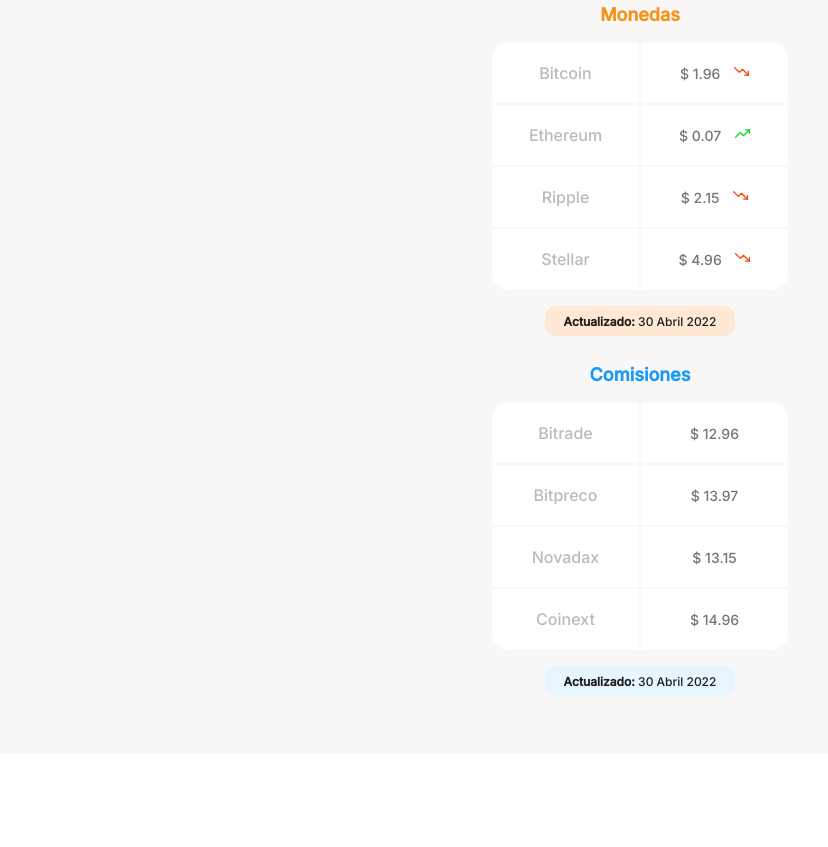
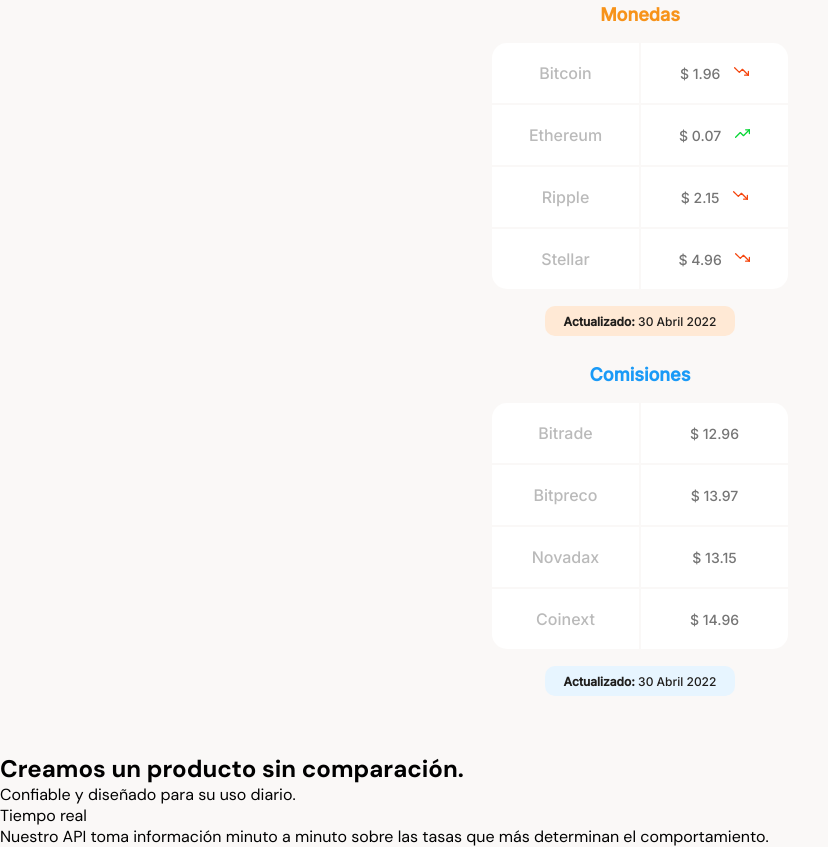
Before and after one commit to pahoalapizco/mobile-first, a plain HTML site: page index.html in a window 1280 px wide. Shown: the part 765-1612 px from the top of the page, without its empty margins (0-828 px from the left). Before the commit the page ends 1518 px from the top, so only its background shows below. Drawn offline with Linux system fonts and the light colour scheme.

Commit message:
Initial structure for benefit section

```diff
--- a/index.html
+++ b/index.html
@@ -103,7 +103,36 @@
       </section>
     </section>
 
-    <section></section>
+    <!-- Benefits -->
+    <section class="main-product-detail">
+      <span></span>
+      <div>
+        <h2>Creamos un producto sin comparación.</h2>
+        <p>Confiable y diseñado para su uso diario.</p>
+      </div>
+      <section class="product-cards--cointainer">
+        <article class="product-detail--card">
+          <span class="clock"></span>
+          <p class="product--card-title"> Tiempo real</p>
+          <p class="product--card-body">Nuestro API toma información minuto a minuto sobre las tasas que más determinan el comportamiento.</p>
+        </article>
+        <!-- <article>
+          <span></span>
+          <p></p>
+          <p></p>
+        </article>
+        <article>
+          <span></span>
+          <p></p>
+          <p></p>
+        </article>
+        <article>
+          <span></span>
+          <p></p>
+          <p></p>
+        </article> -->
+      </section>
+    </section>
     <section></section>
     <section></section>
   </main>
```
